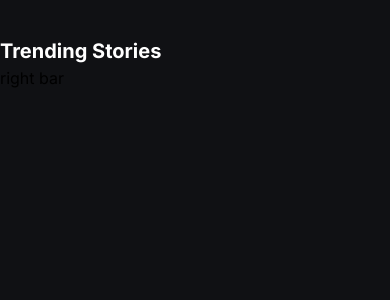
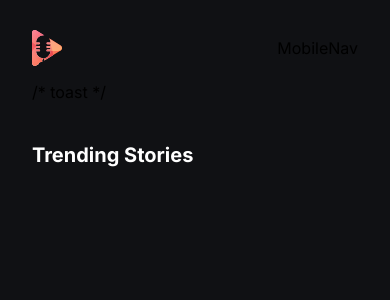
Before and after one commit to nnawar706/tale-crafters, a Next.js app: page / in a window 390 px wide. Shown: the top 300 px of the page. Built offline with nearby package versions, Linux system fonts and the light colour scheme.

Commit message:
sidebar-left

```diff
--- a/app/(root)/layout.tsx
+++ b/app/(root)/layout.tsx
@@ -1,4 +1,7 @@
+import MobileNav from "@/components/MobileNav";
 import SidebarLeft from "@/components/SidebarLeft";
+import SidebarRight from "@/components/SidebarRight";
+import Image from "next/image";
 
 export default function RootLayout({
   children,
@@ -6,10 +9,26 @@ export default function RootLayout({
   children: React.ReactNode;
 }>) {
   return (
-    <main>
-        <SidebarLeft/>
-        {children}
-        right bar
+    <main className="relative flex flex-col">
+        <section className="relative flex bg-black-3">
+            <SidebarLeft/>
+
+            <div className="flex flex-1 flex-col min-h-screen p-4 sm:p-14">
+                <div className="mx-auto flex w-full max-w-5xl flex-col max-sm:px-4">
+                    <div className="flex h-16 items-center justify-between md:hidden">
+                        <Image src={"/icons/logo.svg"} alt="logo" width={30} height={30}/>
+
+                        <MobileNav/>
+                    </div>
+                    <div className="flex flex-col md:pb-14">
+                        /* toast */
+                        {children}
+                    </div>
+                </div>
+            </div>
+
+            <SidebarRight/>
+        </section>
     </main>
   );
 }
--- a/app/globals.css
+++ b/app/globals.css
@@ -18,9 +18,6 @@ html {
   }
   .podcast_grid {
     @apply grid grid-cols-1 gap-5 sm:grid-cols-2 lg:grid-cols-3 2xl:grid-cols-4;
-  }
-  .right_sidebar {
-    @apply sticky right-0 top-0 flex w-[310px] flex-col overflow-y-hidden border-none bg-black-1 px-[30px] pt-8 max-xl:hidden;
   }
   .generate_thumbnail {
     @apply mt-[30px] flex w-full max-w-[520px] flex-col justify-between gap-2 rounded-lg border border-black-6 bg-black-1 px-2.5 py-2 md:flex-row md:gap-0;
--- /dev/null
+++ b/components/MobileNav.tsx
@@ -0,0 +1,9 @@
+import React from 'react'
+
+const MobileNav = () => {
+  return (
+    <div>MobileNav</div>
+  )
+}
+
+export default MobileNav
--- a/components/SidebarRight.tsx
+++ b/components/SidebarRight.tsx
@@ -2,7 +2,9 @@ import React from 'react'
 
 const SidebarRight = () => {
   return (
-    <div>SidebarRight</div>
+    <section className="sticky right-0 top-0 flex
+    w-[310px] flex-col overflow-y-hidden border-none
+    bg-black-1 px-[30px] pt-8 max-xl:hidden"></section>
   )
 }
 
--- /dev/null
+++ b/components/StoryCard.tsx
@@ -0,0 +1,9 @@
+import React from 'react'
+
+const StoryCard = () => {
+  return (
+    <div>StoryCard</div>
+  )
+}
+
+export default StoryCard
```
Also changed, not shown: types/index.ts (added).
